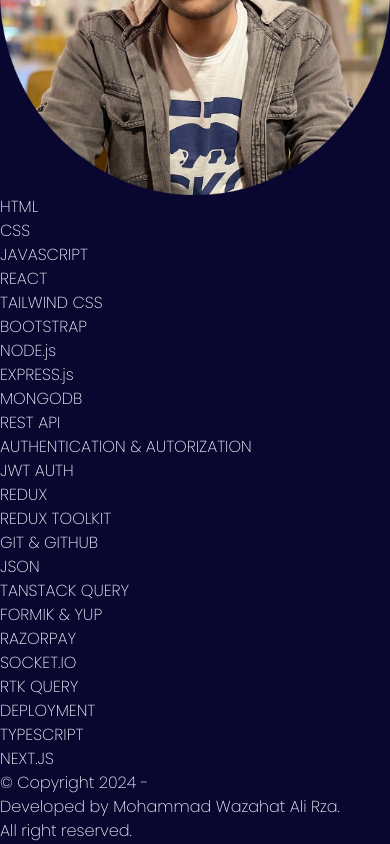
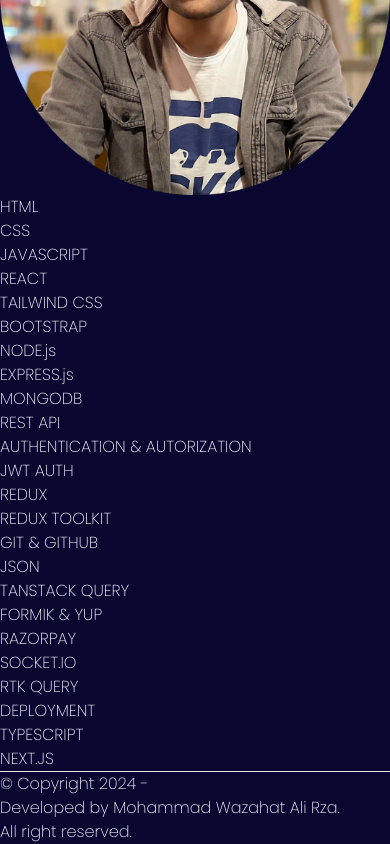
Before and after one commit to MohammadWazahat/myPortfolioTailwindCssResponsive, a React (Vite) app: page / in a window 390 px wide. Shown: the part 622-1466 px from the top of the page. Built offline with nearby package versions, Linux system fonts and the light colour scheme.

Commit message:
footer made responsive

```diff
--- a/src/components/footer/Footer.jsx
+++ b/src/components/footer/Footer.jsx
@@ -4,11 +4,21 @@ import "./Footer.css";
 const Footer = () => {
   return (
     <div>
-      <section>
-        <div className="flex flex-col sm:flex-row sm:justify-center sm:my-3">
-          <div className="sm:mx-1 flex justify-center my-2">© Copyright 2024 -</div>
-          <div className="sm:mx-1 flex justify-center my-2">Developed by Mohammad Wazahat Ali Rza.</div>
-          <div className="sm:mx-1 flex justify-center my-2"> All right reserved.</div>
+      <section className="mt-24">
+        <div>
+          <hr className="border hover:border-green-500 " />
+        </div>
+        <div className="flex flex-col mt-8 mb-4 md:flex-row md:justify-center md:my-3">
+          <div className="md:mx-1 flex justify-center my-2">
+            © Copyright 2024 -
+          </div>
+          <div className="md:mx-1 flex justify-center my-2">
+            Developed by Mohammad Wazahat Ali Rza.
+          </div>
+          <div className="md:mx-1 flex justify-center my-2">
+            {" "}
+            All right reserved.
+          </div>
         </div>
       </section>
     </div>
```
